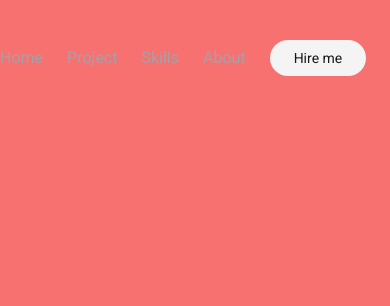
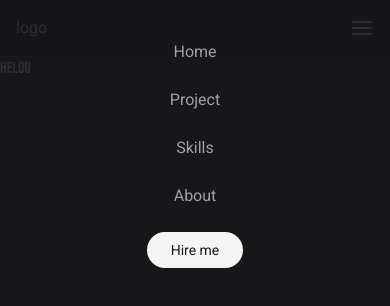
Before and after one commit to agt1984/myPortfolio2.0, a Next.js app: page / in a window 390 px wide. Shown: the top 306 px of the page. Built offline with nearby package versions, Linux system fonts and the light colour scheme.

Commit message:
nav component hamburger menu added

```diff
--- a/src/components/Navigation.tsx
+++ b/src/components/Navigation.tsx
@@ -11,8 +11,8 @@ export function Navigation() {
           <div className="md:hidden">
             <FiMenu className="text-2xl"/>
           </div>
-          <div className={cn("max-md:fixed max-md:top-0 max-md:py-10 max-md:left-0 max-md:w-full max-md:min-h-screen max-md:bg-red-400")}>
-            <ul className="flex items-center gap-6 ">
+          <div className={cn("max-md:fixed max-md:top-0 max-md:py-10 max-md:left-0 max-md:w-full max-md:min-h-screen max-md:bg-zinc-900/90 max-md:black-blur-lg")}>
+            <ul className="flex items-center flex-col md:flex-row gap-6 ">
               {navMenuList.map(({ title, href }, index) => {
                 const isLastElement = index === navMenuList.length - 1;
                 return (
```
